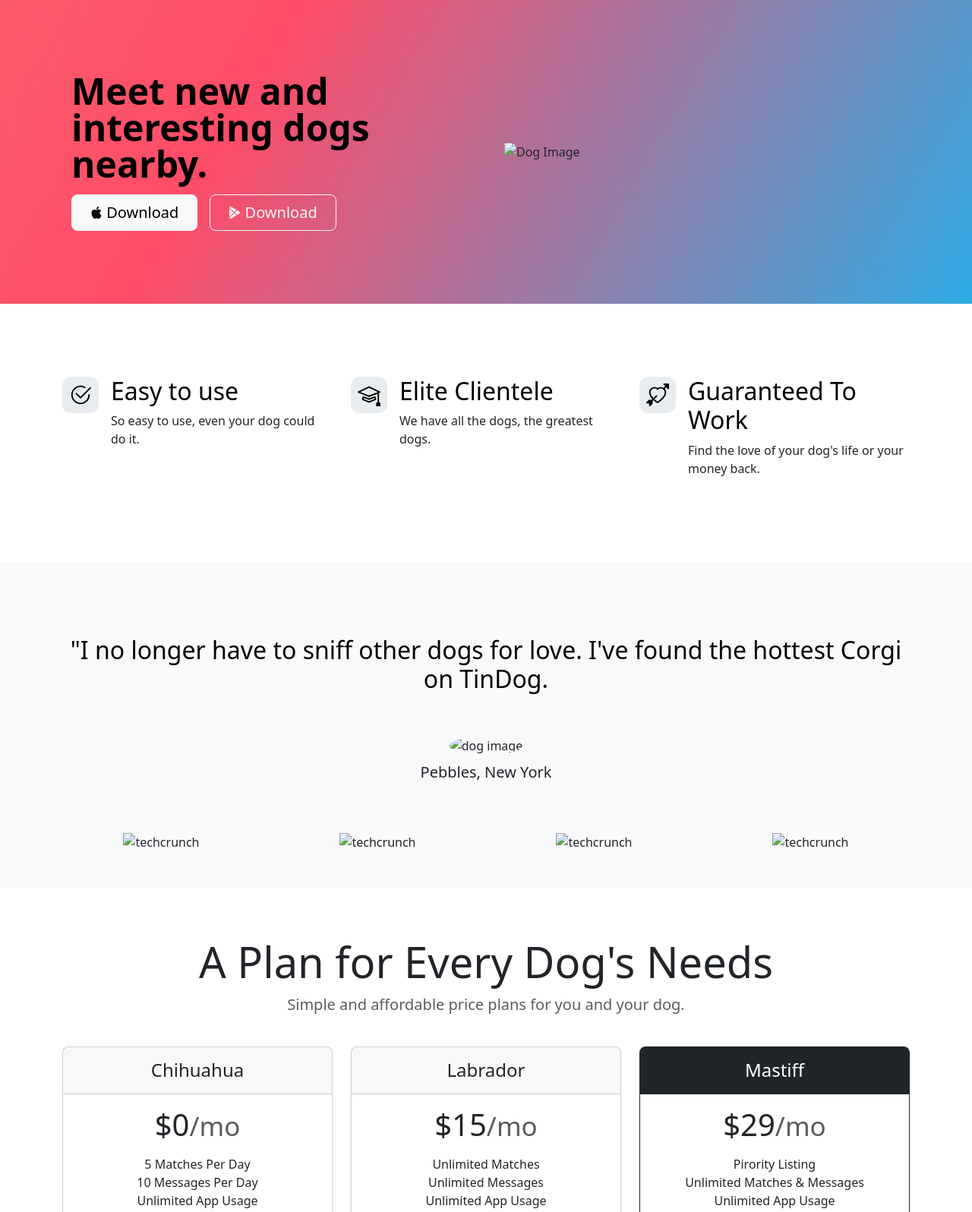
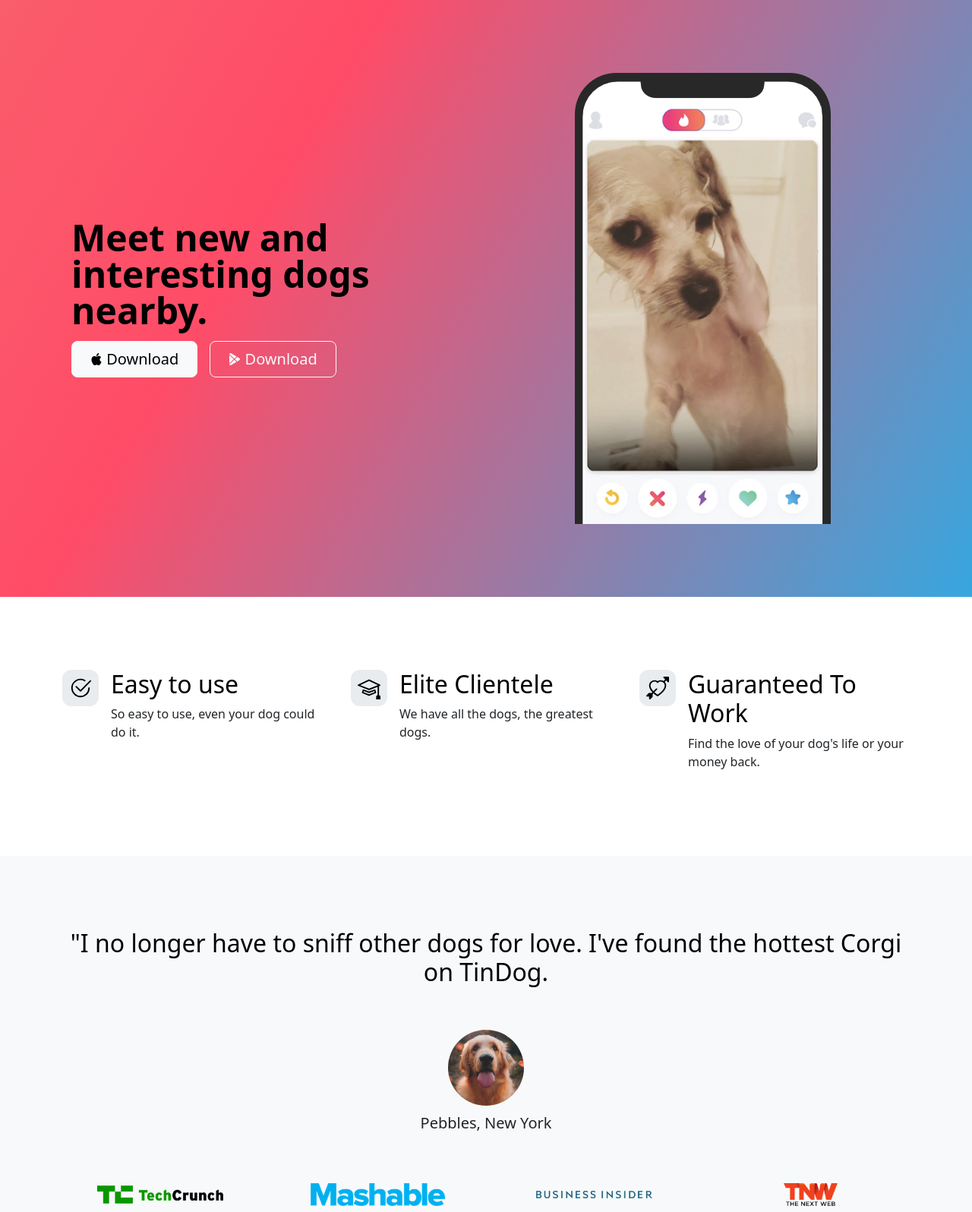
Before and after one commit to radheediter/Tindog-Bootstrap, a plain HTML site: page index.html in a window 1280 px wide. Shown: the top 1596 px of the page at 76% size. Drawn offline with nearby package versions, Linux system fonts and the light colour scheme; files that its build step writes are made by us from their sources.

Commit message:
Update index.html

```diff
--- a/index.html
+++ b/index.html
@@ -6,7 +6,7 @@
   <meta name="viewport" content="width=device-width, initial-scale=1.0">
   <link href="https://cdn.jsdelivr.net/npm/bootstrap@5.3.2/dist/css/bootstrap.min.css" rel="stylesheet"
     integrity="sha384-T3c6CoIi6uLrA9TneNEoa7RxnatzjcDSCmG1MXxSR1GAsXEV/Dwwykc2MPK8M2HN" crossorigin="anonymous">
-  <link rel="stylesheet" href="./css/style.css">
+  <link rel="stylesheet" href="style.css">
   <title>TinDog</title>
 </head>
 
@@ -17,7 +17,7 @@
     <div class="container col-xxl-8 px-4 py-5">
       <div class="row flex-lg-row-reverse align-items-center g-5 py-5">
         <div class="col-10 col-sm-8 col-lg-6">
-          <img src="./images/iphone.png" class="d-block mx-lg-auto img-fluid" alt="Dog Image" height="150"
+          <img src="./iphone.png" class="d-block mx-lg-auto img-fluid" alt="Dog Image" height="150"
             loading="lazy">
         </div>
         <div class="col-lg-6">
@@ -100,7 +100,7 @@
         <div class="container py-5">
           <h2 class="text-body-emphasis ">"I no longer have to sniff other dogs for love. I've found the hottest Corgi
             on TinDog. </h2>
-          <img class="profile-img mt-5" src="./images/dog-img.jpg" alt="dog image">
+          <img class="profile-img mt-5" src="dog-img.jpg" alt="dog image">
           <p class="col-lg-8 mx-auto lead mt-2">
             Pebbles, New York
           </p>
@@ -109,16 +109,16 @@
         <div class="container">
           <div class="row">
             <div class="col-lg-3 col-sm-12">
-              <img src="./images/techcrunch.png" alt="techcrunch" height="30">
+              <img src="./techcrunch.png" alt="techcrunch" height="30">
             </div>
             <div class="col-lg-3 col-sm-12">
-              <img src="./images/mashable.png" alt="techcrunch" height="30">
+              <img src="./mashable.png" alt="techcrunch" height="30">
             </div>
             <div class="col-lg-3 col-sm-12">
-              <img src="./images/bizinsider.png" alt="techcrunch" height="30">
+              <img src="./bizinsider.png" alt="techcrunch" height="30">
             </div>
             <div class="col-lg-3 col-sm-12">
-              <img src="./images/tnw.png" alt="techcrunch" height="30">
+              <img src="./tnw.png" alt="techcrunch" height="30">
             </div>
           </div>
         </div>
```
